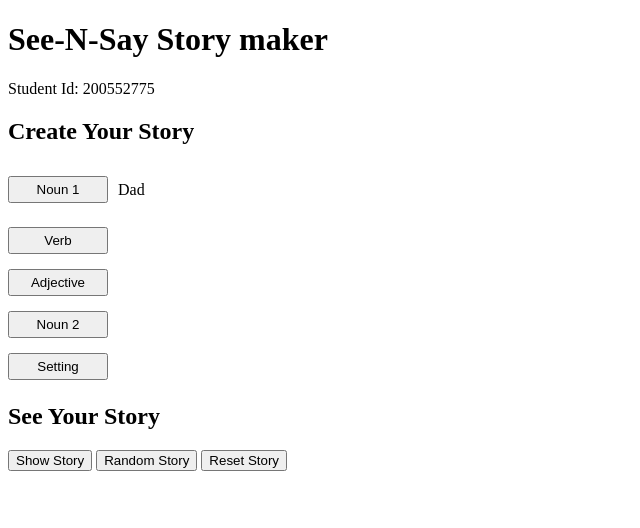
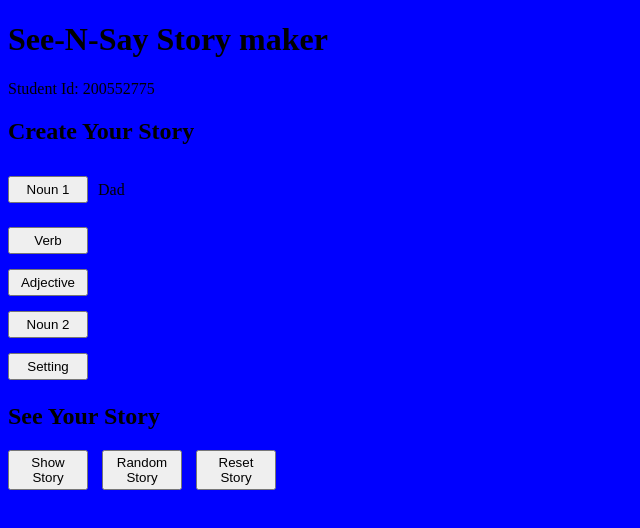
Before and after one commit to VedantPatel-1905/Random_story_generator, a plain HTML site: page index.html in a window 1280 px wide. Both pictures are taken after a click on the button "Noun 1". Shown: the whole page, without its empty margins (0-640 px from the left). Drawn offline with Linux system fonts and the light colour scheme.

Commit message:
background color

```diff
--- a/CSS/style.css
+++ b/CSS/style.css
@@ -1,8 +1,13 @@
+section > div > button,
 section > div> div>button
 {
     height: 2em;
-    width: 100px;
+    width: 6em;
     margin: 0 10px 0 0;
+}
+section > div > button
+{
+    height: 3em;
 }
 section > div> div
 {
--- a/index.html
+++ b/index.html
@@ -41,9 +41,11 @@
 	<section>
 		<!-- Section with playback controls to see or hear the story -->
 		<h2>See Your Story</h2>
-		<button id="playback">Show Story</button>
-		<button id="random">Random Story</button>
-		<button id="reset">Reset Story</button>
+		<div>
+			<button id="playback">Show Story</button>
+			<button id="random">Random Story</button>
+			<button id="reset">Reset Story</button>
+		</div>
 		<!-- Empty paragraph to display the story -->
 		<p id="story"></p>
 	</section>
--- a/js/storymaker.js
+++ b/js/storymaker.js
@@ -21,6 +21,7 @@ const settingPara = document.querySelector("#choosenSetting");
 const playback = document.querySelector("#playback");
 const random = document.querySelector("#random");
 const storyPara = document.querySelector("#story");
+const body = document.querySelector("body");
 
 // Variables for pre-defined arrays
 var nounArray1 = ["The turkey","Mom","Dad","The dog","My teacher","The elephant"];
@@ -48,30 +49,35 @@ function noun1_on_click() {
     // variable to get array element and displaying it
     noun1 = randomValueFromArray(nounArray1);
     nounPara1.textContent = noun1;
-    // if-else to change count setting
+    body.style.background = "blue";
+
 }
 
 function verb_on_click() {
 
     verb = randomValueFromArray(verbArray);
     verbPara.textContent = verb;
+    body.style.background = "blue";
 }
 
 function adjective_on_click() {
 
     adjective = randomValueFromArray(adjectiveArray);
     adjectivePara.textContent = adjective;
+    body.style.background = "blue";
 }
 
 function noun2_on_click() {
     noun2 = randomValueFromArray(nounArray2);
     nounPara2.textContent = noun2;
+    body.style.background = "blue";
 
 }
 
 function setting_on_click() {
     setting = randomValueFromArray(settingArray);
     settingPara.textContent = setting;
+    body.style.background = "blue";
 
 }
 
```
